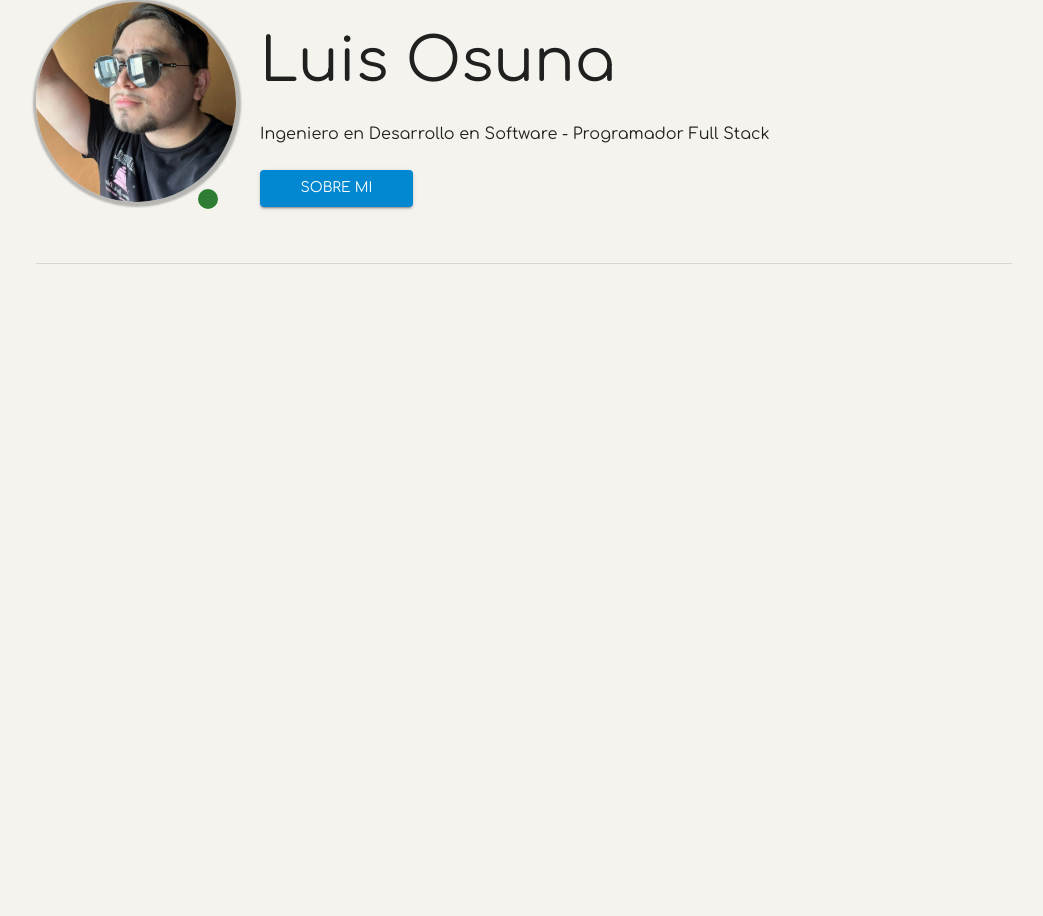
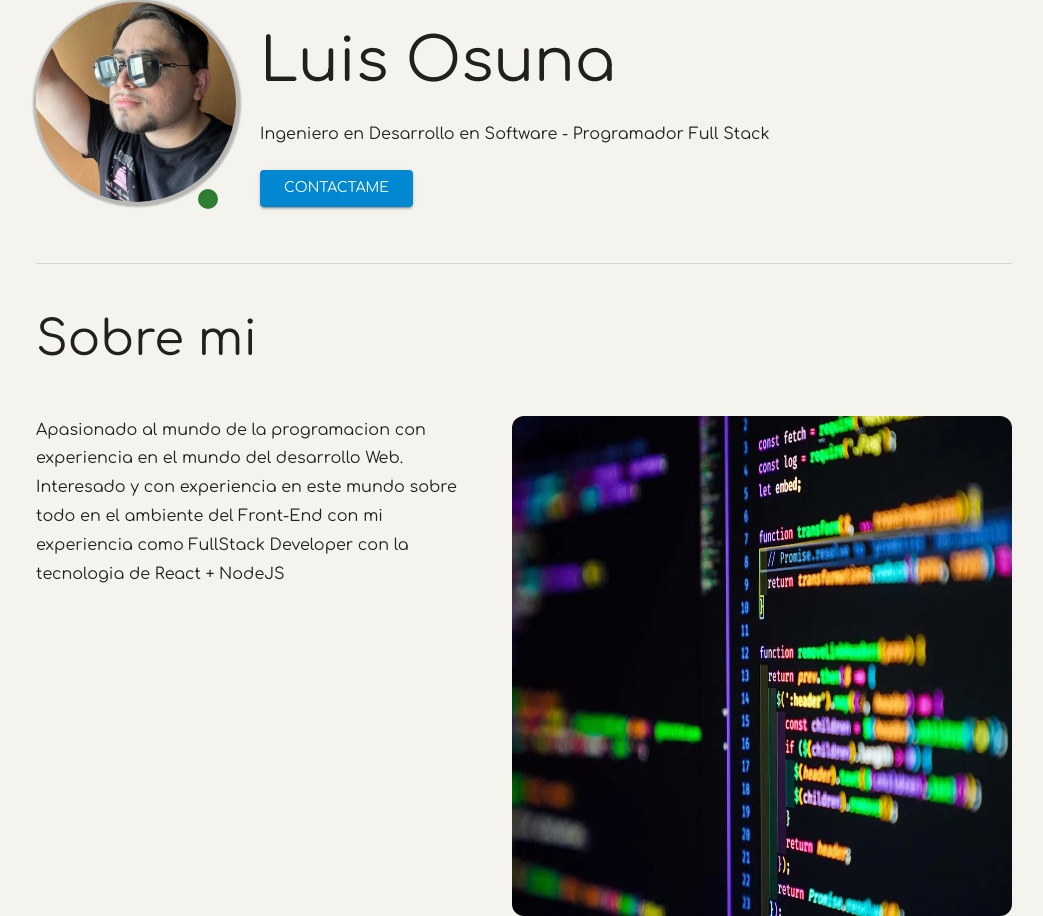
Before and after one commit to Fausto-Osuna/portfolio, a React (Vite) app: page / in a window 1280 px wide. Shown: the part 142-1058 px from the top of the page, without its empty margins (116-1159 px from the left). Before the commit the page ends 800 px from the top, so only its background shows below. Built offline with nearby package versions, Linux system fonts and the light colour scheme.

Commit message:
create about section

```diff
--- /dev/null
+++ b/components/About.jsx
@@ -0,0 +1,17 @@
+import { Box, Typography } from "@mui/material";
+
+export default function About() {
+  return (
+    <Box component={'section'} mt={6} sx={{textAlign: {xs: 'center', sm: 'left'}}}>
+        <Typography variant="h3">Sobre mi</Typography>
+        <Box display={'flex'} justifyContent={'space-between'} mt={6} gap={4}>
+            <Typography paragraph lineHeight={1.8}>
+                Apasionado al mundo de la programacion con experiencia en el mundo del desarrollo Web. <br/>
+                Interesado y con experiencia en este mundo sobre todo en el ambiente del Front-End con mi
+                experiencia como FullStack Developer con la tecnologia de React + NodeJS
+            </Typography>
+            <Box component={'img'} src="/img/jsx-coding.jpg" width={500} height={500} borderRadius={3}/>
+        </Box>
+    </Box>
+  )
+}
--- a/components/Profile.jsx
+++ b/components/Profile.jsx
@@ -3,14 +3,14 @@ import { Avatar, Badge, Box, Button, Typography } from "@mui/material";
 
 export default function Profile() {
   return (
-    <Box component={'section'} id="home" mt={10} display={'flex'} flexDirection={{xs: 'column', sm: 'row', md: 'row'}} justifyContent={{xs: 'center', sm: 'center', md: 'flex-start'}}>
+    <Box component={'section'} id="home" mt={{xs: 4, sm: 10}} display={'flex'} flexDirection={{xs: 'column', sm: 'row', md: 'row'}} justifyContent={{xs: 'center', sm: 'center', md: 'flex-start'}}>
         <Badge anchorOrigin={{vertical: 'bottom', horizontal: 'right'}} overlap="circular" color="success" badgeContent={' '} sx={{justifyContent: {xs: 'center', md: 'flex-start'}}}>
             <Avatar src="/img/profile-img.jpeg" sx={{width: 200, height: 200, boxShadow: '1px 1px 2px 4px rgba(0,0,0,0.25)'}}/>
         </Badge>
         <Box m={3} display={'flex'} flexDirection={'column'} gap={3}>
             <Typography variant="h2" sx={{textAlign: {xs: 'center', sm: 'left'}}}>Luis Osuna</Typography>
             <Typography variant="body1">Ingeniero en Desarrollo en Software - Programador Full Stack</Typography>
-            <Button sx={{width: {xs: '100%', md: '30%'}}} variant="contained" color="info">Sobre mi</Button>
+            <Button sx={{width: {xs: '100%', md: '30%'}}} variant="contained" color="info">Contactame</Button>
         </Box>
     </Box>
   )
--- a/src/App.jsx
+++ b/src/App.jsx
@@ -2,6 +2,7 @@ import { Container, CssBaseline, Divider, ThemeProvider, Typography, createTheme
 import { useState } from "react";
 import Header from "../components/Header";
 import Profile from "../components/Profile";
+import About from "../components/About";
 
 export default function App() {
 
@@ -26,6 +27,7 @@ export default function App() {
         <Header darkMode={darkMode} setDarkMode={setDarkMode}/>
         <Profile/>
         <Divider sx={{mt: 4}}/>
+        <About/>
       </Container>
     </ThemeProvider>
 
```
Also changed, not shown: public/img/jsx-coding.jpg (added).
